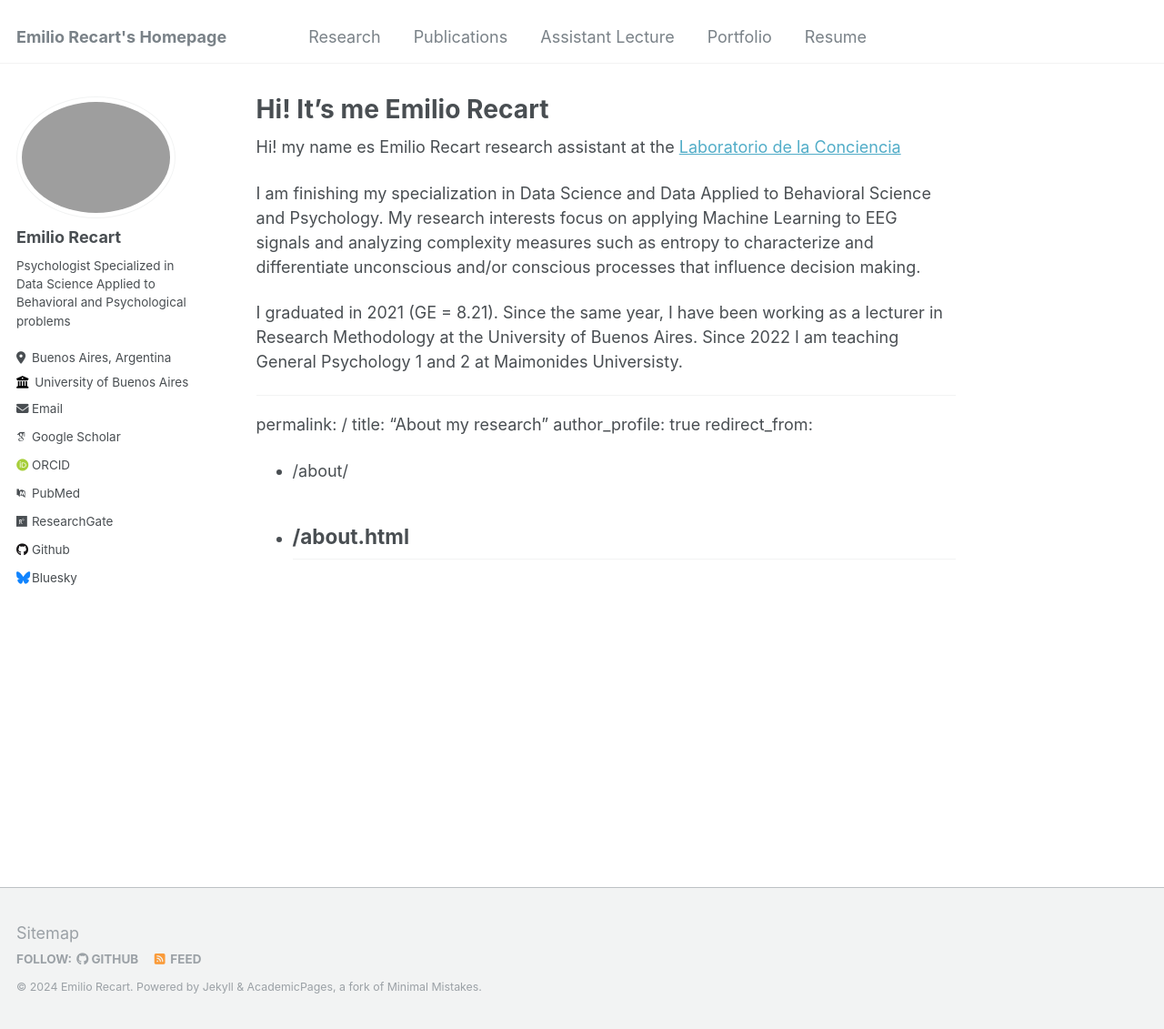
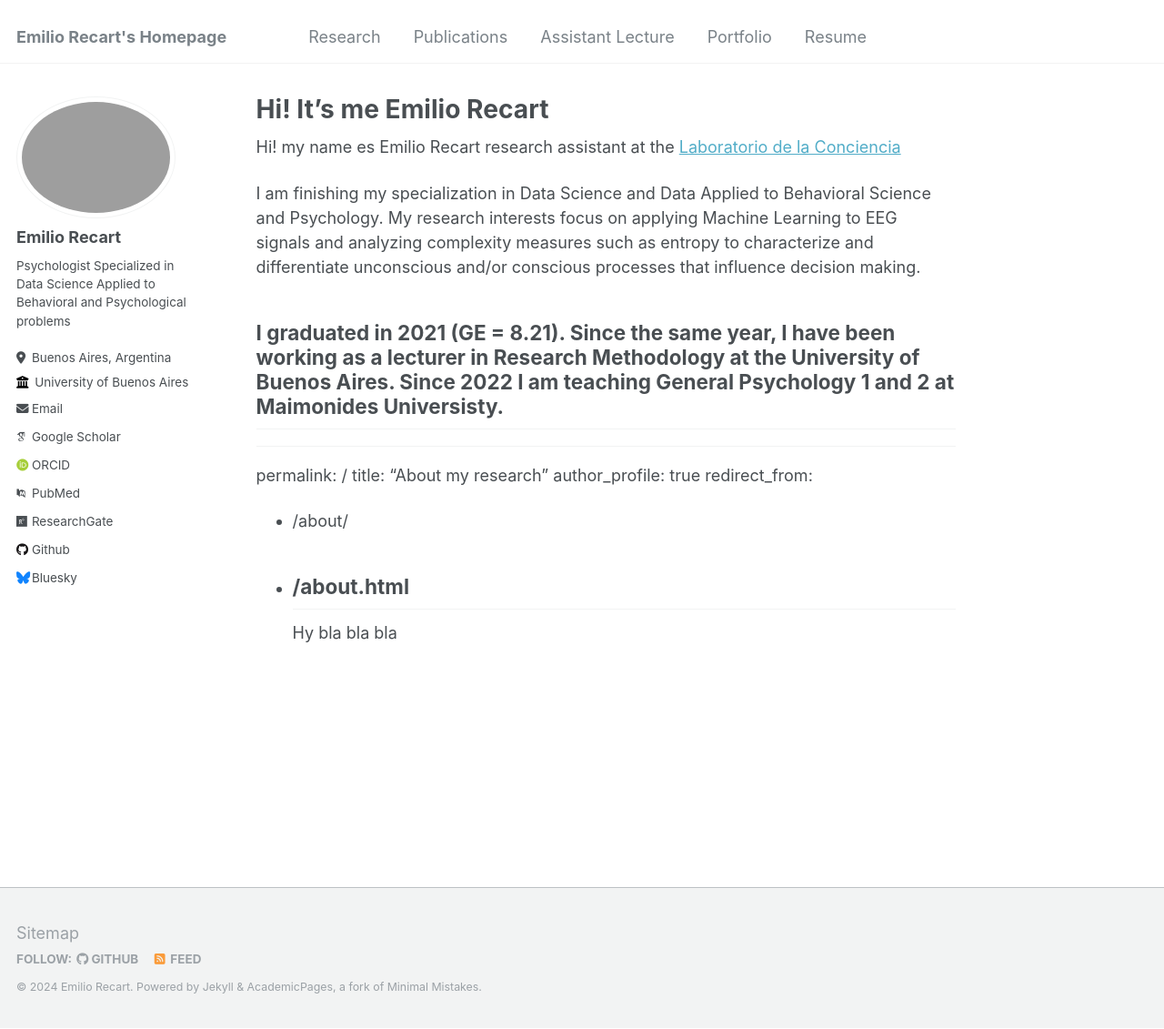
Before and after one commit to EmilioRecartZapata/emiliorecart.github.io, a Jekyll site: the page built from _pages/about.md, in a window 1280 px wide and 1131 px high. Shown: the whole window at 91% size. Built offline with Jekyll 4.4.1, drawn with Linux system fonts in a browser that asks for light colours; some web fonts are replaced.

Commit message:
Cuarto Avance

```diff
--- a/_pages/about.md
+++ b/_pages/about.md
@@ -11,6 +11,7 @@ Hi! my name es Emilio Recart research assistant at the [Laboratorio de la Concie
 I am finishing my specialization in Data Science and Data Applied to Behavioral Science and Psychology. My research interests focus on applying Machine Learning to EEG signals and analyzing complexity measures such as entropy to characterize and differentiate unconscious and/or conscious processes that influence decision making.
 
 I graduated in 2021 (GE = 8.21). Since the same year, I have been working as a lecturer in Research Methodology at the University of Buenos Aires. Since 2022 I am teaching General Psychology 1 and 2 at Maimonides Universisty.
+---
 
 ---
 permalink: /
@@ -20,3 +21,4 @@ redirect_from:
   - /about/
   - /about.html
 ---
+Hy bla bla bla
--- a/_pages/research.html
+++ b/_pages/research.html
@@ -1,7 +1,7 @@
 ---
 layout: archive
 title: "Researcy"
-permalink: /research/
+permalink: /_research/
 author_profile: true
 ---
 
```
